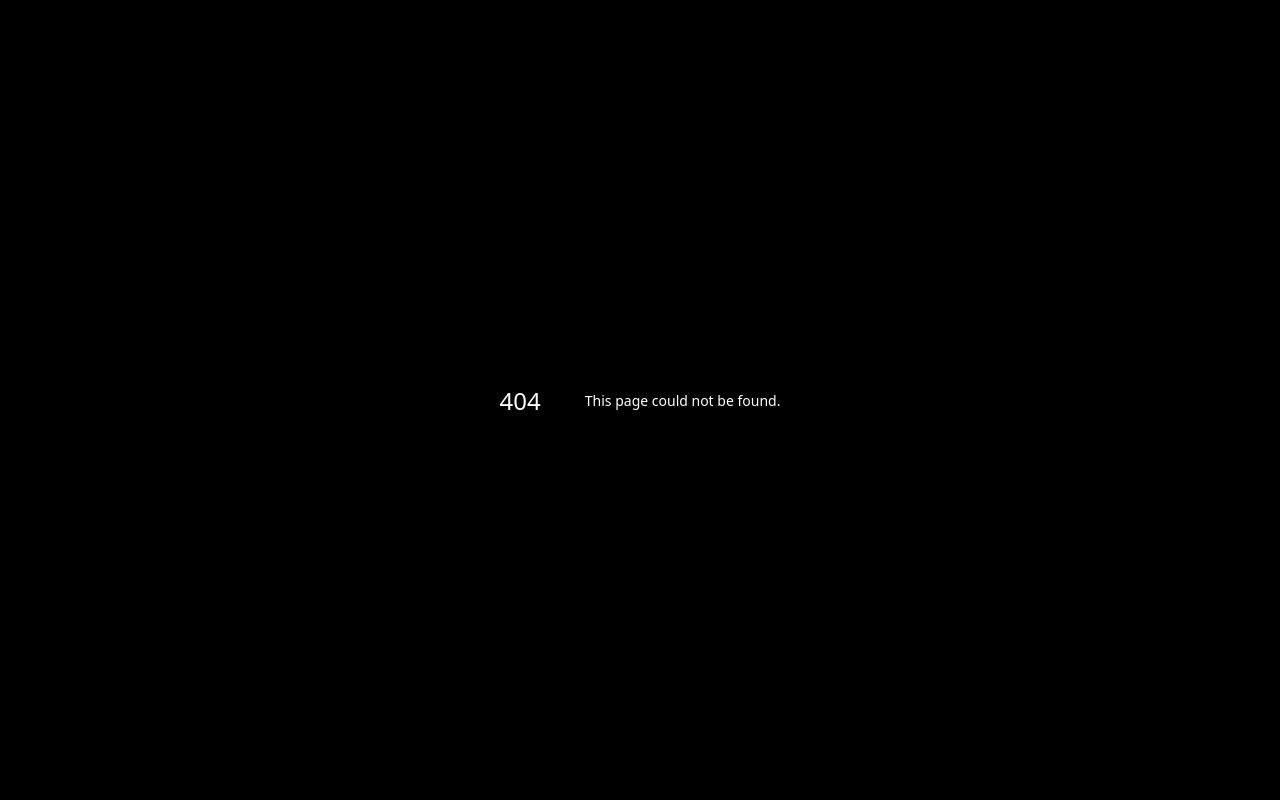
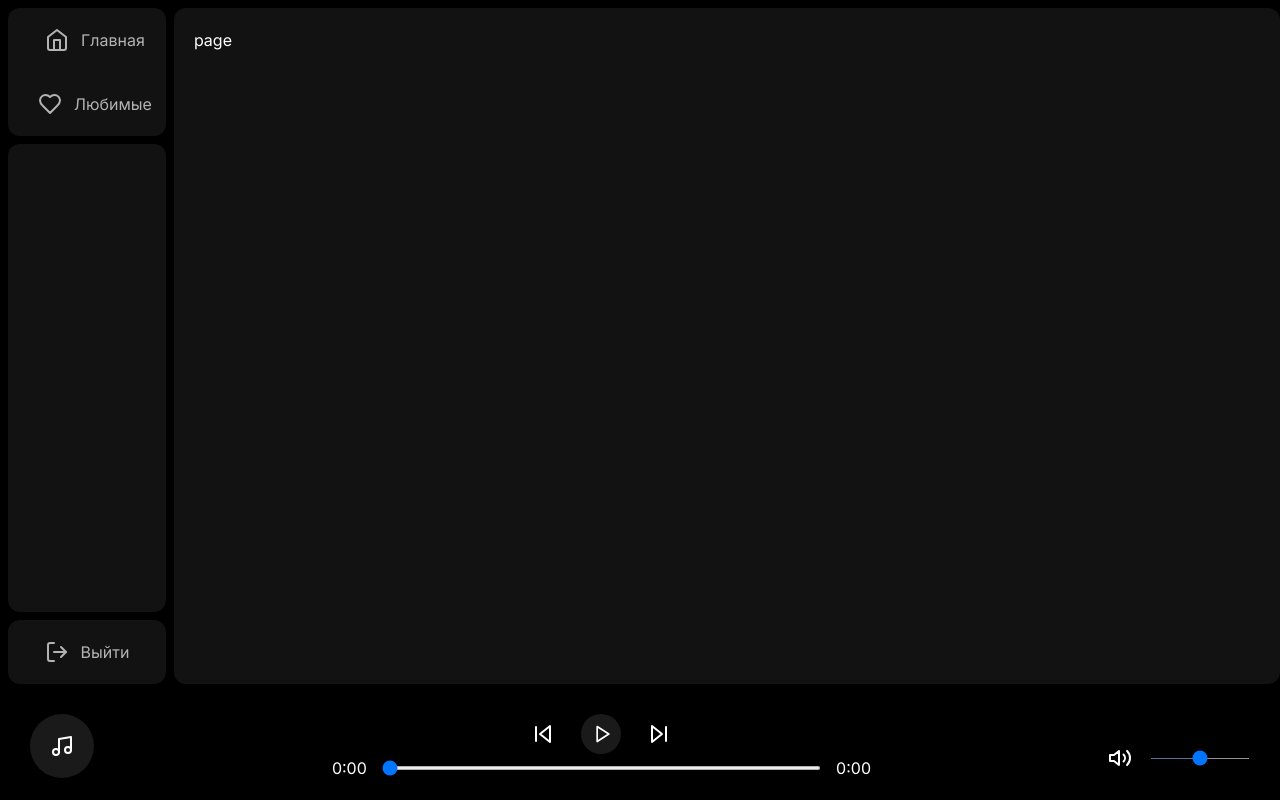
Before and after one commit to Shrayn1447/MusicApp, a Next.js app: page /like in a window 1280 px wide. Before the commit this address had no page. Built offline with nearby package versions, Linux system fonts and the light colour scheme.

Commit message:
add useAudio

```diff
--- /dev/null
+++ b/app/(auth)/login/page.jsx
@@ -0,0 +1,7 @@
+import React from 'react'
+
+export default function page() {
+  return (
+    <div>page</div>
+  )
+}
--- a/app/(music)/layout.jsx
+++ b/app/(music)/layout.jsx
@@ -1,12 +1,12 @@
 import Player from "@/components/Player";
 import Providers from "@/components/Providers";
-import Dashboard from "@/components/Sitebar";
+import Sitebar from "@/components/Sitebar";
 export default function layout({ children }) {
   return (
     <Providers>
-      <div className="min-h-screen h-[100dvh] md:h-screen grid grid-cols-[8fr] md:grid-cols-[1.2fr_8fr] md:gap-2">
-          <Dashboard />
-          <div className="overflow-y-auto rounded-xl m-[8px_0px_0px_0px] ">{children}</div>
+      <div className="min-h-screen h-[100dvh] md:h-screen grid grid-rows-1 gap-[8px_8px] grid-cols-[8fr] md:grid-cols-[1.2fr_8fr] ">
+          <Sitebar/>
+          <div className="  bg-[#121212] p-[20px] overflow-y-auto rounded-xl m-[8px_0px_0px_0px] ">{children}</div>
           <Player />
       </div>
     </Providers>
--- /dev/null
+++ b/app/(music)/like/page.jsx
@@ -0,0 +1,7 @@
+import React from 'react'
+
+export default function page() {
+  return (
+    <div className='min-h-full '>page</div>
+  )
+}
--- a/app/(music)/page.jsx
+++ b/app/(music)/page.jsx
@@ -22,23 +22,23 @@ export default function MusicList() {
           <li
             onClick={() => {
               setNumber(index);
-              if (sound.current.src !== el.track.preview_url) {
-                sound.current.src = el.track.preview_url;
-                sound.current.currentTime = 0;
+              if (sound.src !== el.track.preview_url) {
+                sound.src = el.track.preview_url;
+                sound.currentTime = 0;
                 setIsPlaing(true);
                 setTrack(arr[index]);
-                sound.current.play();
+                sound.play();
                 return;
               }
               if (!isPlaing) {
                 setIsPlaing(true);
                 setTrack(arr[index]);
-                sound.current.src = el.track.preview_url;
-                sound.current.play();
+                sound.src = el.track.preview_url;
+                sound.play();
               } else {
                 setIsPlaing(false);
                 setTrack(arr[index]);
-                sound.current.pause();
+                sound.pause();
               }
             }}
             className={clsx(
--- a/components/DataProviders.jsx
+++ b/components/DataProviders.jsx
@@ -1,10 +1,10 @@
 "use client";
 import { createContext, useState,useRef,useEffect } from "react";
 import { dataJson } from "@/lib/music/index";
-
+import { useAudio } from "@/hooks/useAudio";
 export const DataContext = createContext(null);
 export default function DataProviders({ children }) {
-  const sound  = useRef()
+  const {sound} = useAudio()
   const index = JSON.parse(dataJson);
   const [isPlaing, setIsPlaing] = useState(false);
   const [time, setTime] = useState(0);
@@ -12,9 +12,6 @@ export default function DataProviders({ children }) {
   const [isVolume, setIsVolume] = useState(true);
   const [track, setTrack] = useState();
   const [number, setNumber] = useState(0);
-  useEffect(() => {
-    sound.current = new Audio()
-  }, [])
   return (
     <DataContext.Provider
       value={{
--- a/components/Player.jsx
+++ b/components/Player.jsx
@@ -7,52 +7,59 @@ import moment from "moment";
 
 export default function Player() {
   const { sound,index,isPlaing,setIsPlaing,time,setTime,volume,setVolume,isVolume,setIsVolume, track, setTrack, setNumber, number } = useContext(DataContext)
-    console.log(sound.current?.duration)
+    useEffect(() => {
       const timeopdite = () => {
-      setTime(sound.current?.currentTime);
+        setTime(sound.currentTime);
       }
       const volumeopdite = () => {
-      setVolume(sound.current?.volume * 100)
+        setVolume(sound.volume * 100)
       }
       const nextsoungs = () => {
         setNumber((n) => {
            n++
           if(n >= index.items.length) {
             n = 0
-          console.log('ДА иди ты на хуй')
             setTrack(index.items[0])
-          sound.current.src = index.items[0].track.preview_url
+            sound.src = index.items[0].track.preview_url
             setIsPlaing(true)
-          sound.current?.play()
+            sound.play()
             return n;
           } else {
             setTrack(index.items[n])
-          sound.current.src = index.items[n].track.preview_url
+            sound.src = index.items[n].track.preview_url
             setIsPlaing(true)
-          sound.current?.play()
+            sound.play()
             return n
           }
         })
       }
-    sound.current?.addEventListener("timeupdate",timeopdite);
-    sound.current?.addEventListener('volumechange', volumeopdite)
-    sound.current?.addEventListener("ended",nextsoungs );
+      sound?.addEventListener("timeupdate",timeopdite);
+      sound?.addEventListener('volumechange', volumeopdite)
+      sound?.addEventListener("ended",nextsoungs );
+
+      return () => {
+      sound?.removeEventListener("timeupdate",timeopdite);
+      sound?.removeEventListener('volumechange', volumeopdite)
+      sound?.removeEventListener("ended",nextsoungs );
+      }
+
+    },[time,volume,isPlaing])
     function PlaySound () {
       if (isPlaing) {
         setIsPlaing(false);
-      sound.current?.pause();
+        sound.pause();
       } else {
         setIsPlaing(true);
-      sound.current?.play();
+        sound.play();
       }
     }
     function Volume() {
       if(isVolume) {
         setIsVolume(false)
-      sound.current.volume = 0
+        sound.volume = 0
       } else {
         setIsVolume(true)
-      sound.current.volume = 1
+        sound.volume = 1
       }
     }
   return (
@@ -76,9 +83,9 @@ export default function Player() {
             setNumber((n) => {
               n = n - 1
               setTrack(index.items[n])
-              sound.current.src = index.items[n].track.preview_url
+              sound.src = index.items[n].track.preview_url
               setIsPlaing(true)
-              sound.current?.play()
+              sound.play()
               return n
             })
           } } className="hover:bg-white/10 rounded-full p-[10px]">{<SkipBack/>}</button>
@@ -90,43 +97,43 @@ export default function Player() {
             setNumber((n) => {
               n = n + 1
               setTrack(index.items[n])
-              sound.current.src = index.items[n].track.preview_url
+              sound.src = index.items[n].track.preview_url
               setIsPlaing(true)
-              sound.current?.play()
+              sound.play()
               return n
             })
           } } className="hover:bg-white/10 rounded-full p-[10px]">{<SkipForward/>}</button>
        </div>
         <div className="flex items-center justify-center  w-[100%]">
           <span className="w-[35px]">
-            {moment.utc(sound.current?.currentTime*1000 ? sound.current?.currentTime*1000 : 0).format('m:ss')}
+            {moment.utc(sound?.currentTime*1000 ? sound?.currentTime*1000 : 0).format('m:ss')}
           </span>
           <input
             id="range"
             type="range"
             onInput={(e) => {
-              sound.current.currentTime = e.target.value;
+              sound.currentTime = e.target.value;
               }}
             min={0}
-            max={isNaN(sound.current?.duration) ? 0 : sound.current?.duration}
+            max={isNaN(sound?.duration) ? 0 : sound.duration}
             step={0.001}
             value={time}
             className=" mx-[15px] w-[60%] cursor-pointer h-[4px]"
           />
-          <span className="w-[34px]">{moment.utc(sound?.current?.duration*1000 ? sound?.current?.duration*1000: 0).format('m:ss')}</span>
+          <span className="w-[34px]">{moment.utc(sound?.duration*1000 ? sound?.duration*1000: 0).format('m:ss')}</span>
         </div>
       </div>
       <div className="flex self-end gap-2">
-        <button className=" p-[10px] rounded-full hover:bg-white/10 transition-colors flex justify-center" onClick={Volume}>{sound.current?.volume === 0 ? <VolumeX/> : sound.current?.volume <= 0.5 ? <Volume1/> : <Volume2/>}</button>
+        <button className=" p-[10px] rounded-full hover:bg-white/10 transition-colors flex justify-center" onClick={Volume}>{sound?.volume === 0 ? <VolumeX/> : sound?.volume <= 0.5 ? <Volume1/> : <Volume2/>}</button>
         <input
         volume={volume}
         className="h-[1px] w-[100px] my-auto cursor-pointer"
         min="0"
         max="100"
         onInput={(e) => {
-          sound.current.volume = e.target.value / 100;
+          sound.volume = e.target.value / 100;
           setIsVolume(true)
-          if(sound.current?.volume === 0) {
+          if(sound.volume === 0) {
             setIsVolume(false)
           }
         }}
--- a/components/Sitebar.jsx
+++ b/components/Sitebar.jsx
@@ -1,4 +1,7 @@
-import React from "react";
+'use client'
+import React, { useContext } from "react";
+import Link from "next/link";
+import { DataContext } from "./DataProviders";
 import { Home, LogOut, Heart, Menu } from "lucide-react";
 import {
   Sheet,
@@ -11,26 +14,26 @@ import {
   SheetTrigger,
 } from "@/components/ui/sheet";
 export default function Sitebar() {
+  const {sound, isPlaing} = useContext(DataContext)
   return (
     <>
       <div className="hidden md:flex text-[#b3b3b3] flex-col gap-2 rounded-xl m-[8px_0px_0px_8px]">
         <section className=" rounded-xl bg-[#121212]">
-          <div className=" cursor-pointer  py-[20px] flex items-center justify-center gap-3 hover:text-white">
-            <Home /> <span className=" hidden lg:block">Главная</span>
-          </div>
-          <div className=" cursor-pointer  py-[20px] flex items-center justify-center gap-3  hover:text-white">
-            <Heart /> <span className=" hidden lg:block">Любимые</span>
-          </div>
+            <Link href={'/'} className="cursor-pointer  py-[20px] flex items-center  justify-center  gap-3 lg:ml-4 hover:text-white"><Home /> <span className=" hidden lg:block">Главная</span></Link>
+            <Link href={'/like'} className="cursor-pointer  py-[20px] flex items-center  justify-center  gap-3 lg:ml-4  hover:text-white"><Heart /> <span className=" hidden lg:block">Любимые</span></Link>
         </section>
         <div className=" bg-[#121212] grow rounded-xl"></div>
-        <div className=" cursor-pointer bg-[#121212] hover:text-white flex justify-center py-[20px] min-w-[50px] gap-3 rounded-xl">
-          <LogOut />
-          <span className=" hidden lg:block">Выйти</span>
-        </div>
+         <Link onClick={() => {
+          if(isPlaing) {
+            sound.pause()
+          } else{
+            return
+          }
+         }} href={'/login'} className="cursor-pointer bg-[#121212] hover:text-white flex justify-center py-[20px] min-w-[50px] gap-3 rounded-xl"><LogOut /><span className=" hidden lg:block">Выйти</span></Link>
       </div>
-      <div className=" flex md:hidden ">
+      <div className="  absolute top-4 right-4  md:hidden block ">
         <Sheet>
-          <SheetTrigger className=" absolute top-4 right-4  md:hidden block"><Menu className="h-12 w-12"/></SheetTrigger>
+          <SheetTrigger><Menu className="h-12 w-12"/></SheetTrigger>
           <SheetContent side={'right'}>
           </SheetContent>
         </Sheet>
--- a/hooks/useAudio.js
+++ b/hooks/useAudio.js
@@ -1,6 +1,9 @@
 'use client'
 import { useEffect,useState } from "react"
-export const [audio, setAudio] = useState()
-useEffect(() => {
-  setAudio(new Audio(URL))
-}, [])
+export function useAudio() {
+  const [sound, setAudio] = useState(null)
+  useEffect(() => {
+    setAudio(new Audio())
+  }, [])
+  return {sound}
+}
```
Lines whose indentation alone changed are shown as unchanged.
